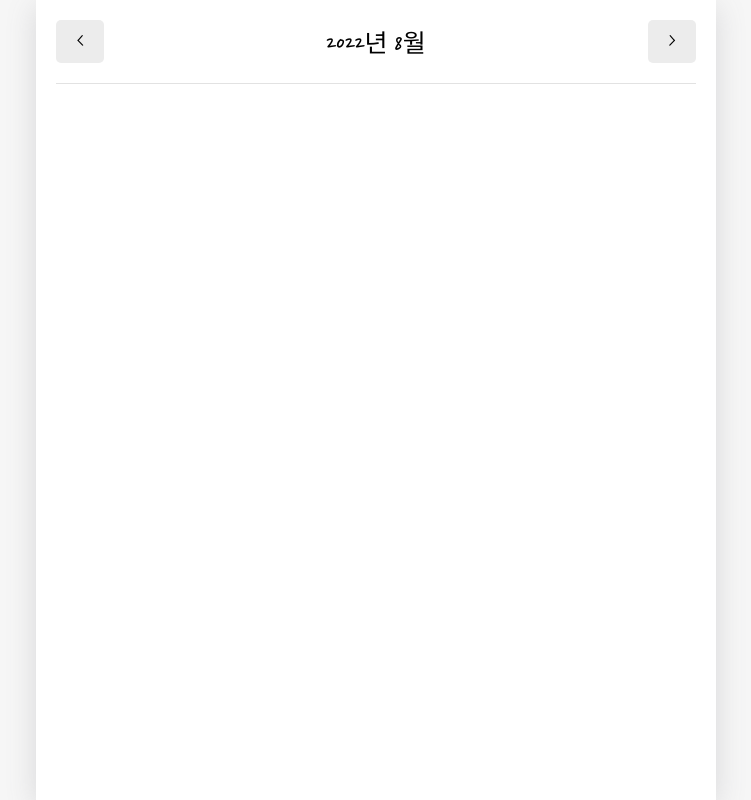
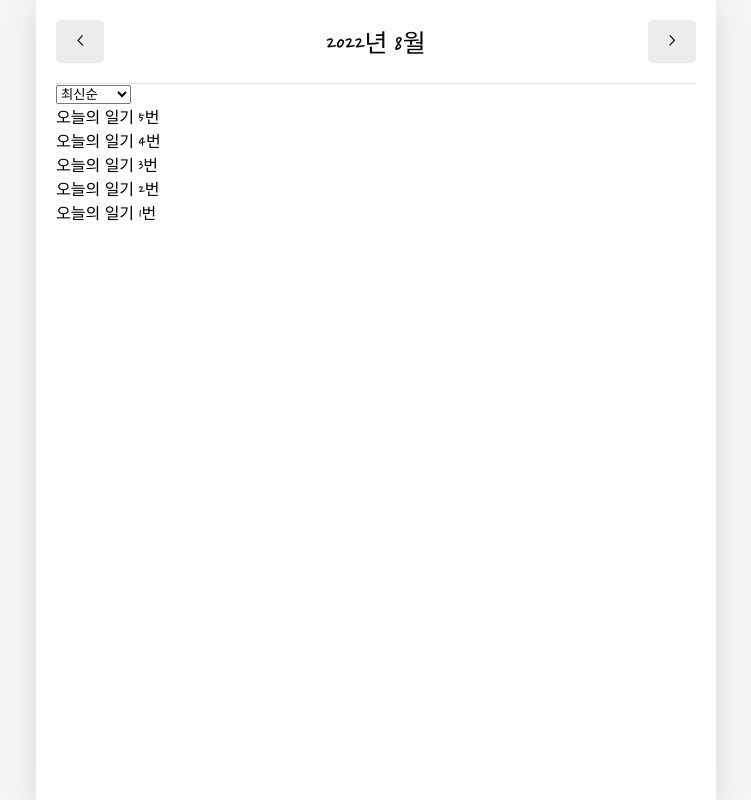
Before and after one commit to Eun-sun-Lee/ReactStudy, a React (Create React App) app in the folder emotiondiary/emotiondiary/: page / in a window 1280 px wide. Shown: the whole page, without its empty margins (264-1015 px from the left). Built offline with nearby package versions, Linux system fonts and the light colour scheme; a web font is replaced by a local one.

Commit message:
[feat] 최신순/오래된순 정렬 controlMenu select 생성

```diff
--- a/emotiondiary/emotiondiary/src/App.js
+++ b/emotiondiary/emotiondiary/src/App.js
@@ -37,31 +37,31 @@ const dummyData = [
     id: 1,
     emotion : 1,
     content : "오늘의 일기 1번",
-    date : 1660636870573
+    date : 1660641307351
   },
   {
     id: 2,
     emotion : 2,
     content : "오늘의 일기 2번",
-    date : 1660636870574
+    date : 1660641307352
   },
   {
     id: 3,
     emotion : 3,
     content : "오늘의 일기 3번",
-    date : 1660636870575
+    date : 1660641307353
   },
   {
     id: 4,
     emotion : 4,
     content : "오늘의 일기 4번",
-    date : 16606368705736
+    date : 1660641307354
   },
   {
     id: 5,
     emotion : 5,
     content : "오늘의 일기 5번",
-    date : 1660636870577 //가장 최신
+    date : 1660641307355 //가장 최신
   }
 ];
 
--- /dev/null
+++ b/emotiondiary/emotiondiary/src/components/DiaryList.js
@@ -0,0 +1,50 @@
+import { useState } from "react";
+
+const sortOptionList = [
+    {value : "latest", name: "최신순"},
+    {value : "oldest", name: "오래된 순"},
+]
+
+const ControlMenu = ({value, onChange, optionList})=>{
+    //value : select가 선택하고 있는 값, onChange : select가 선택하는게 변화했을 때 바꿀 기능을 할 함수, optionList: select tag 안에 들어갈 옵션
+    return (<select value={value} onChange={(e)=>onChange(e.target.value)}>
+        {optionList.map((it,idx)=> (
+            <option key = {idx} value = {it.value}>
+                {it.name}
+            </option>))}
+    </select>
+    );
+};
+
+const DiaryList = ({diaryList}) => {
+    const [sortType, setSortType] = useState('latest'); //정렬 기준을 저장할 state
+
+    const getProcessedDiaryList = () => { //sort를 쓰면 원본 배열 자체가 정렬 -> 깊은 복사를 해서 정렬 ---> 정렬된 리스트 반환 함수
+        const compare = (a,b) =>{
+            if (sortType === "latest") {
+                return parseInt(b.date) - parseInt(a.date);
+            } else {
+                return parseInt(a.date) - parseInt(b.date);
+            }
+        };
+
+        const copyList = JSON.parse(JSON.stringify(diaryList)); //배열 ->  string -> 배열
+        const sortedList = copyList.sort(compare);
+        return sortedList;
+    };
+
+    return (
+        <div>
+            <ControlMenu value ={sortType} onChange={setSortType} optionList={sortOptionList}/>
+            {getProcessedDiaryList().map((it)=>(
+                <div key={it.id}>{it.content}</div>
+            ))}
+        </div>
+    );
+};
+
+DiaryList.defaultProps = {
+    diaryList : [],
+};
+
+export default DiaryList;
--- a/emotiondiary/emotiondiary/src/pages/Home.js
+++ b/emotiondiary/emotiondiary/src/pages/Home.js
@@ -1,7 +1,8 @@
-import {useContext, useEffect, useState} from "react";
+import React, {useContext, useEffect, useState} from "react";
 import { DiaryStateContext } from "../App";
 import MyHeader from './../components/MyHeader';
 import MyButton from './../components/MyButton';
+import DiaryList from './../components/DiaryList';
 
 const Home = () => {
 
@@ -27,7 +28,7 @@ const Home = () => {
                 0
             ).getTime();
 
-            setData(diaryList.filter((it)=> firstDay <= it.data && it.data <= lastDay));
+            setData(diaryList.filter((it)=> firstDay <= it.date && it.date <= lastDay));
         }
     },[diaryList, curDate]); //diaryList, 현재 시간이 바뀌는 시점에만 update
 
@@ -37,18 +38,19 @@ const Home = () => {
 
     const increaseMonth = () => {
         //1달씩 증가시켜주는 함수
-        setCurDate(new Date(curDate.getFullYear(), curDate.getMonth()+1, curDate.getDate()))
-    }
+        setCurDate(new Date(curDate.getFullYear(), curDate.getMonth()+1, curDate.getDate()));
+    };
     const decreaseMonth = () => {
         //1달씩 감소시켜주는 함수
-        setCurDate(new Date(curDate.getFullYear(), curDate.getMonth()-1, curDate.getDate()))
-    }
+        setCurDate(new Date(curDate.getFullYear(), curDate.getMonth()-1, curDate.getDate()));
+    };
 
     return (
         <div>
             <MyHeader headText = {headText}
             leftChild= {<MyButton text={"<"} onClick={decreaseMonth} />}
             rightChild = {<MyButton text={">"} onClick={increaseMonth}/>} />
+            <DiaryList diaryList = {data} />
         </div>
     );
 };
```
